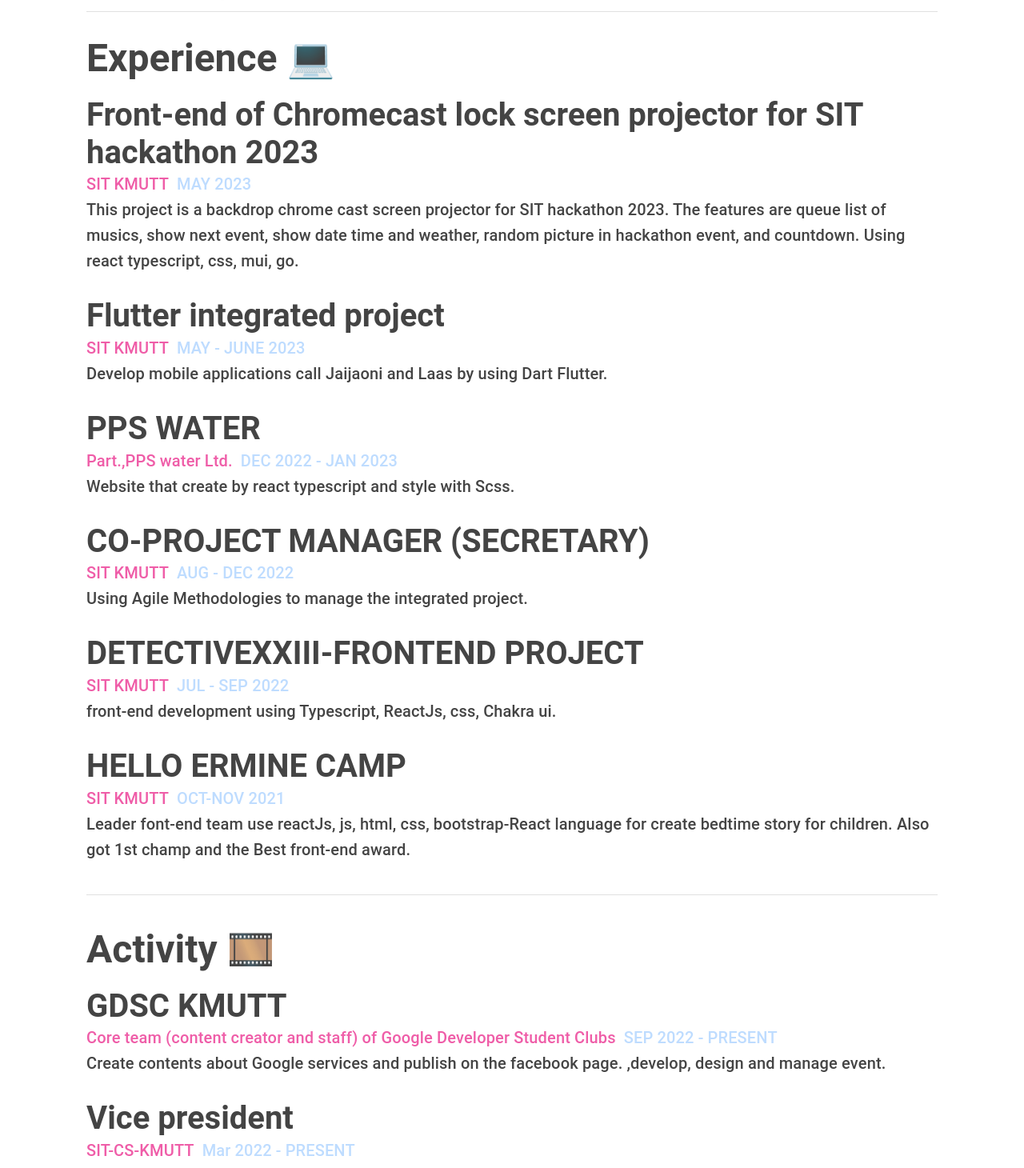
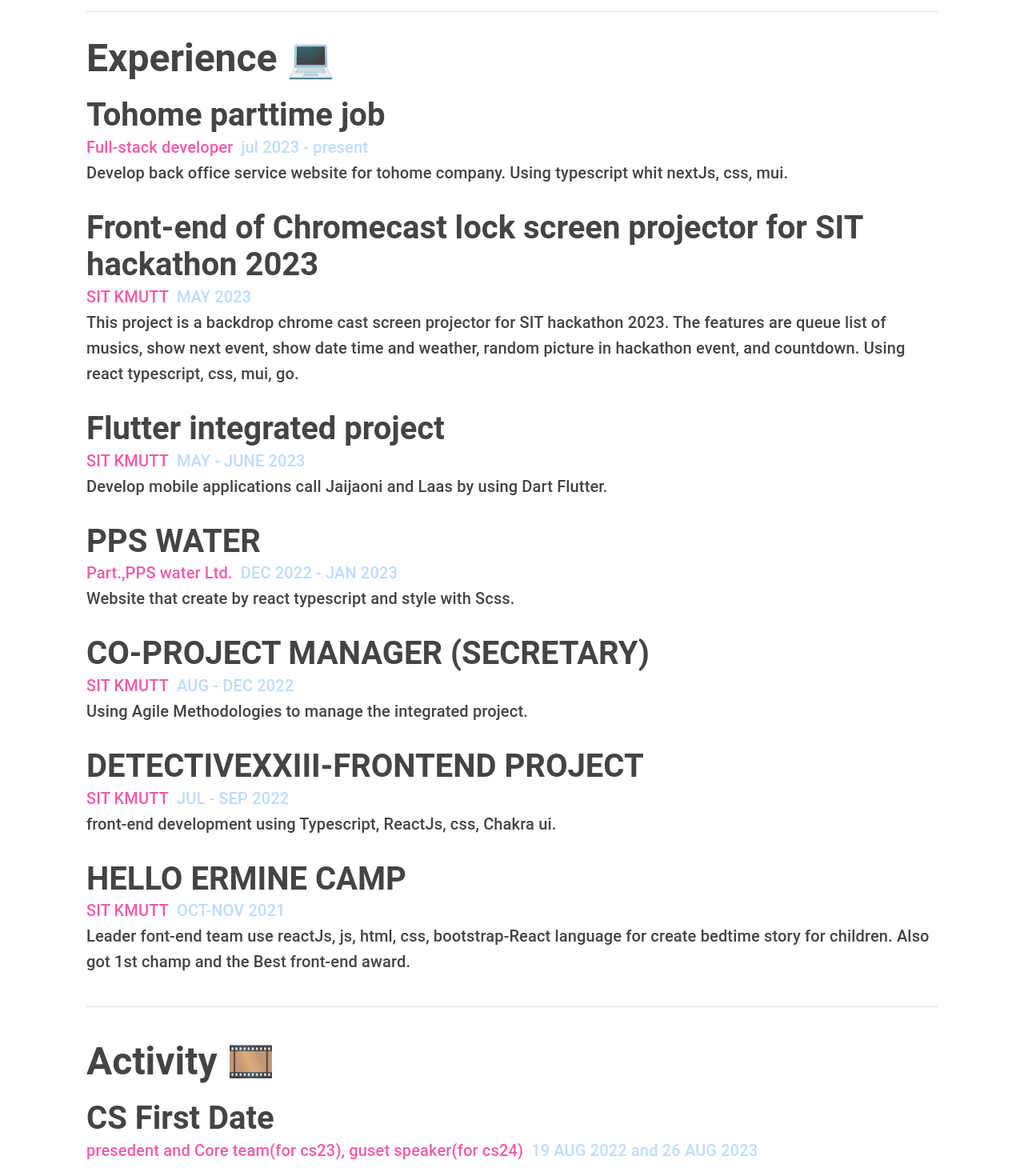
Before and after one commit to fxhPhxrxchxyx/fxhportfolio, a React (Vite) app in the folder frontend/: page /about in a window 1280 px wide. Shown: the part 400-1860 px from the top of the page at 80% size. Built offline with nearby package versions, Linux system fonts and the light colour scheme.

Commit message:
update content

```diff
--- a/frontend/src/components/content/Exprience.ts
+++ b/frontend/src/components/content/Exprience.ts
@@ -7,6 +7,15 @@
 };
 
 export const experience: Exprience[] = [
+  {
+    id: 0,
+    project:
+      "Tohome parttime job",
+    position: "Full-stack developer",
+    time: "jul 2023 - present",
+    description:
+      "Develop back office service website for tohome company. Using typescript whit nextJs, css, mui.",
+  },
   {
     id: 1,
     project:
@@ -58,6 +67,15 @@
 
 export const activity: Exprience[] = [
   {
+    id: 0,
+    project: "CS First Date",
+    position:
+      "presedent and Core team(for cs23), guset speaker(for cs24)",
+    time: "19 AUG 2022 and 26 AUG 2023",
+    description:
+      "CS First Date is an event that aims to help new students get to know each other and build relationships between junior and senior members of the program. Teach about Java language (in 2022) and talk about part time job experience (in 2023).",
+  },
+  {
     id: 1,
     project: "GDSC KMUTT",
     position:
```
